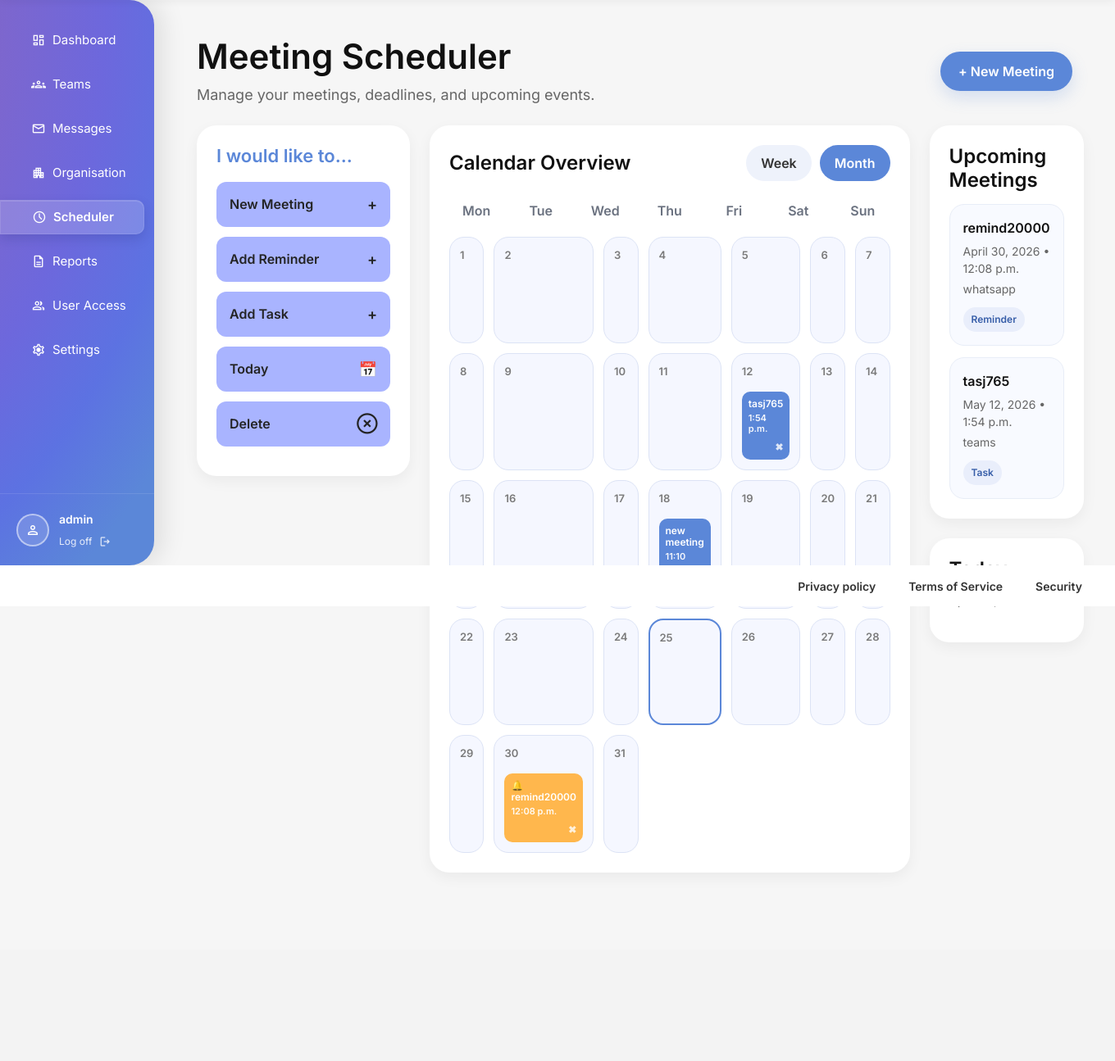
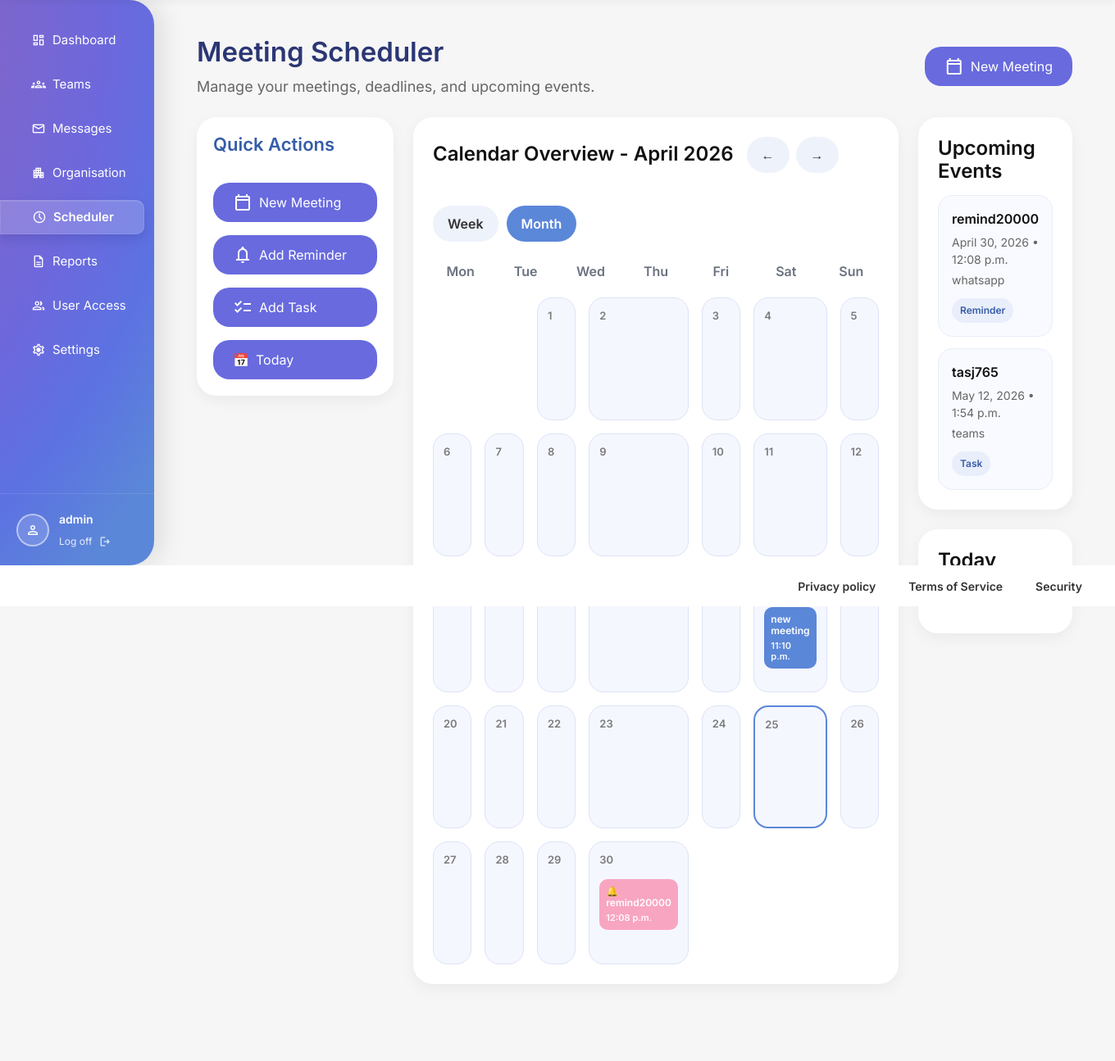
Before and after one commit to dn237/skyWebApplication, a Django app: page /schedules/ in a window 1360 px wide. Shown: the part 60-1355 px from the top of the page at 82% size. Before the commit the page ends 1101 px from the top, so only its background shows below. Run offline with Django 5.2, Linux system fonts and the light colour scheme; a user stored in the database is signed in; data comes from the database, SQL or seed files in the repository; both versions use the stored data as it was after the commit.

Commit message:
Improve scheduler calendar UI and navigation

```diff
--- a/scheduler/models.py
+++ b/scheduler/models.py
@@ -3,9 +3,9 @@ from django.contrib.auth.models import User
 
 class Schedule(models.Model):
     SCHEDULE_TYPES = [
-         ('weekly', 'Weekly'),
-        ('monthly', 'Monthly'),
-        ('upcoming', 'Upcoming'),
+         ('meeting', 'Meeting'),
+        ('reminder', 'Reminder'),
+        ('task', 'Task'),
     ]
 
     title = models.CharField(max_length=200)
--- a/scheduler/templates/scheduler/schedule_list.html
+++ b/scheduler/templates/scheduler/schedule_list.html
@@ -21,11 +21,10 @@
         flex-wrap: wrap;
     }
 
-    .scheduler-title {
-        margin: 0 0 8px 0;
-        font-size: 42px;
+   .page-title {
+        font-size: 28px;
         font-weight: 700;
-        color: #111111;
+        color: #365DA8;
     }
 
     .scheduler-subtitle {
@@ -36,12 +35,11 @@
 
     .scheduler-btn {
         background: #5B87D8;
-        color: #FFFFFF !important;
-        padding: 12px 22px;
+        color: #FFFFFF;
         border-radius: 999px;
+        padding: 10px 18px;
         font-weight: 600;
-        box-shadow: 0 8px 20px rgba(91, 135, 216, 0.22);
-        display: inline-block;
+        border: none;
     }
 
     .scheduler-layout {
@@ -61,6 +59,7 @@
 
     .scheduler-main-card {
         min-height: 700px;
+        width: 100%;
     }
 
     .scheduler-card-top {
@@ -120,14 +119,14 @@
     .calendar-grid {
         display: grid;
         grid-template-columns: repeat(7, 1fr);
-        gap: 12px;
+        gap: 16px;
     }
 
     .calendar-day {
         background: #F5F7FF;
         border: 1px solid #DCE3F5;
         border-radius: 18px;
-        min-height: 130px;
+        min-height: 150px;
         padding: 12px;
         display: flex;
         flex-direction: column;
@@ -160,12 +159,18 @@
         opacity: 0.95;
     }
     .calendar-event.reminder {
-        background: #FFB74D;  /* orange */
+        background: #F8A5C2;
         color: #FFFFFF;
     }
 
     .calendar-day.today {
         border: 2px solid #5B87D8;
+    }
+
+    .empty-day {
+        background: transparent;
+        border: none;
+        box-shadow: none;
     }
 
     .scheduler-side {
@@ -214,7 +219,7 @@
     }
     .scheduler-layout {
         display: grid;
-        grid-template-columns: 260px 3fr 1fr;
+        grid-template-columns: 240px 5fr 1.5fr;
         gap: 24px;
         align-items: start;
         }
@@ -222,15 +227,18 @@
     .scheduler-actions-card {
         background: #FFFFFF;
         border-radius: 24px;
-        padding: 24px;
+        padding: 20px;
+        display: flex;
+        flex-direction: column;
         box-shadow: 0 6px 18px rgba(0, 0, 0, 0.05);
+        gap: 16px;
     }
 
     .scheduler-actions-card h3 {
         margin: 0 0 18px 0;
         font-size: 22px;
         font-weight: 700;
-        color: #5B87D8;
+        color:#365DA8;
     }
     .schedule-popup {
         display: none;
@@ -309,15 +317,27 @@
 
     .action-btn {
         display: flex;
-        justify-content: space-between;
         align-items: center;
-        background: #A9B4FF;
-        color: #242424 !important;
-        padding: 14px 16px;
-        border-radius: 12px;
-        margin-bottom: 12px;
+        gap: 10px;
+
+        background: linear-gradient(135deg, #6C5CE7, #5B87D8);
+        color: #FFFFFF;
+
+        padding: 12px 16px;
+        border-radius: 999px;
+
         font-weight: 600;
-        font-size: 16px;
+        font-size: 14px;
+
+        text-decoration: none;
+        border: none;
+
+        transition: all 0.2s ease;
+    }
+
+    .action-btn:hover {
+        opacity: 0.9;
+        transform: translateY(-1px);
     }
 
     .action-btn span {
@@ -372,40 +392,70 @@
 <div class="scheduler-page">
     <div class="scheduler-header">
         <div>
-            <h1 class="scheduler-title">Meeting Scheduler</h1>
+            <h1 class="page-main-title">Meeting Scheduler</h1>
             <p class="scheduler-subtitle">Manage your meetings, deadlines, and upcoming events.</p>
         </div>
-        <a href="{% url 'scheduler:create_schedule' %}" class="scheduler-btn">+ New Meeting</a>
+        <a href="{% url 'scheduler:create_schedule' %}" class="btn-action-primary">
+            <span class="material-symbols-outlined">calendar_today</span> New Meeting
+        </a>
     </div>
 
     <div class="scheduler-layout">
         <div class="scheduler-actions-card">
-            <h3>I would like to...</h3>
+            <h3 class="card-title-figma quick-actions-title">Quick Actions</h3>
 
-            <a href="{% url 'scheduler:create_schedule' %}" class="action-btn">
-                New Meeting <span>+</span>
+            <a href="{% url 'scheduler:create_schedule' %}" class="btn-action-primary">
+                <span class="material-symbols-outlined">calendar_today</span>
+                New Meeting
             </a>
 
-            <a href="{% url 'scheduler:create_schedule' %}?type=reminder" class="action-btn">
-                Add Reminder <span>+</span>
+            <a href="{% url 'scheduler:create_schedule' %}?type=reminder" class="btn-action-primary">
+                <span class="material-symbols-outlined">notifications</span>
+                Add Reminder
             </a>
 
-            <a href="{% url 'scheduler:create_schedule' %}?type=task" class="action-btn">
-                Add Task <span>+</span>
+            <a href="{% url 'scheduler:create_schedule' %}?type=task" class="btn-action-primary">
+                <span class="material-symbols-outlined">checklist</span>
+                Add Task
             </a>
 
-            <a href="{% url 'scheduler:schedule_list' %}?filter=today" class="action-btn {% if filter_type == 'today' %}active-filter{% endif %}">
-                Today <span>📅</span>
-            </a>
-
-            <a href="#" class="action-btn danger">
-                Delete <span>⊗</span>
+            <a href="{% url 'scheduler:schedule_list' %}?filter=today" class="btn-action-primary {% if filter_type == 'today' %}active-filter{% endif %}">
+                <span>📅</span> Today
             </a>
         </div>
 
     <div class="scheduler-main-card">
         <div class="scheduler-card-top">
-            <h2>Calendar Overview</h2>
+            <div class="scheduler-card-top">
+
+                <h2 class="card-title-figma" style="margin:0;">
+                    Calendar Overview - {{ current_month_date|date:"F Y" }}
+                </h2>
+                <div style="display:flex; gap:8px;">
+                    {% if view_type == 'week' %}
+                        <a href="?view=week&week_start={{ previous_week|date:'Y-m-d' }}"
+                        class="scheduler-switch secondary">
+                            ←
+                        </a>
+
+                        <a href="?view=week&week_start={{ next_week|date:'Y-m-d' }}"
+                        class="scheduler-switch secondary">
+                            →
+                        </a>
+                    {% else %}
+                        <a href="?view=month&month={{ selected_month|add:'-1' }}&year={{ selected_year }}"
+                        class="scheduler-switch secondary">
+                            ←
+                        </a>
+
+                        <a href="?view=month&month={{ selected_month|add:'1' }}&year={{ selected_year }}"
+                        class="scheduler-switch secondary">
+                            →
+                        </a>
+                    {% endif %}
+                </div>
+
+            </div>
                 {% if filter_type == 'today' %}
                     <p class="empty-text">Showing meetings for today only.</p>
                 {% endif %}
@@ -434,42 +484,47 @@
 
         <div class="calendar-grid">
     {% for day in calendar_days %}
-                <div class="calendar-day {% if view_type == 'week' and day == today or view_type == 'month' and day == today.day %}today{% endif %}">
-                    <div class="day-number">
-                        {% if view_type == 'week' %}
-                            {{ day.day }}
-                        {% else %}
-                            {{ day }}
-                        {% endif %}
-                    </div>
+
+        {% if day %}
+            <div class="calendar-day {% if day == today %}today{% endif %}">
+                <div class="day-number">{{ day.day }}</div>
 
                 {% for schedule in schedules %}
-                        {% if view_type == 'week' and schedule.date|date:"Y-m-d" == day|date:"Y-m-d" or view_type == 'month' and schedule.date.day == day %}
+                    {% if schedule.date == day %}
                         <div class="calendar-event {% if schedule.schedule_type == 'reminder' %}reminder{% endif %}"
-                                onclick="openSchedulePopup('{{ schedule.title|escapejs }}', '{{ schedule.message|default:"No description added."|escapejs }}', '{{ schedule.date }}', '{{ schedule.time }}', '{{ schedule.platform|escapejs }}', '{% url 'scheduler:edit_schedule' schedule.id %}')">
+                            onclick="openSchedulePopup(
+                                '{{ schedule.title|escapejs }}',
+                                '{{ schedule.message|default:"No description added."|escapejs }}',
+                                '{{ schedule.date }}',
+                                '{{ schedule.time }}',
+                                '{{ schedule.platform|escapejs }}',
+                                '{% url "scheduler:edit_schedule" schedule.id %}',
+                                '{% url "scheduler:delete_schedule" schedule.id %}'
+                            )">
+
                             <strong>
                                 {% if schedule.schedule_type == 'reminder' %}🔔 {% endif %}
+                                {% if schedule.schedule_type == 'task' %}✅ {% endif %}
                                 {{ schedule.title }}
                             </strong>
 
                             <span>{{ schedule.time }}</span>
-
-                                <a href="{% url 'scheduler:delete_schedule' schedule.id %}"
-                                class="delete-btn"
-                                onclick="event.stopPropagation(); return confirm('Delete this item?');">
-                                ✖
-                                </a>
                         </div>
                     {% endif %}
                 {% endfor %}
             </div>
+
+        {% else %}
+            <div class="calendar-day empty-day"></div>
+        {% endif %}
+
     {% endfor %}
 </div>
         </div>
 
     <div class="scheduler-side">
         <div class="scheduler-side-card">
-            <h3>Upcoming Meetings</h3>
+            <h3>Upcoming Events</h3>
 
             {% for schedule in upcoming_schedules %}
                 <div class="upcoming-item">
@@ -479,7 +534,7 @@
                     <div class="upcoming-badge">{{ schedule.schedule_type|title }}</div>
                 </div>
             {% empty %}
-                <p class="empty-text">No upcoming meetings.</p>
+                <p class="empty-text">No upcoming events.</p>
             {% endfor %}
         </div>
 
@@ -498,16 +553,22 @@
         <div class="popup-meta" id="popupPlatform"></div>
 
         <a id="popupEditLink" class="popup-edit-btn">Edit</a>
+
+        <a id="popupDeleteLink" class="popup-edit-btn" style="background:#EF4444;">
+            Delete
+        </a>
+
     </div>
 </div>
 
 <script>
-    function openSchedulePopup(title, description, date, time, platform, editUrl) {
+    function openSchedulePopup(title, description, date, time, platform, editUrl, deleteUrl) {
         document.getElementById("popupTitle").innerText = title;
         document.getElementById("popupDescription").innerText = description;
         document.getElementById("popupDateTime").innerText = date + " • " + time;
         document.getElementById("popupPlatform").innerText = platform;
         document.getElementById("popupEditLink").href = editUrl;
+        document.getElementById("popupDeleteLink").href = deleteUrl;
 
         document.getElementById("schedulePopup").style.display = "flex";
 
--- a/scheduler/views.py
+++ b/scheduler/views.py
@@ -1,15 +1,27 @@
 # AUTHOR: SAMIA EL HAYARI RIFI | STUDENT ID: 20899864
 # View logic for scheduler features (meetings, reminders, calendar display)
-
+import calendar
 from django.shortcuts import render, redirect, get_object_or_404
 from .models import Schedule
 from datetime import date, timedelta
 from .forms import ScheduleForm
 
+
 def schedule_list(request):
     today = date.today()
     filter_type = request.GET.get('filter')
     view_type = request.GET.get('view', 'month')
+
+    selected_year = int(request.GET.get('year', today.year))
+    selected_month = int(request.GET.get('month', today.month))
+
+    # Fix month overflow
+    if selected_month < 1:
+        selected_month = 12
+        selected_year -= 1
+    elif selected_month > 12:
+        selected_month = 1
+        selected_year += 1
 
     schedules = Schedule.objects.all().order_by('date', 'time')
 
@@ -17,12 +29,37 @@ def schedule_list(request):
         schedules = schedules.filter(date=today)
 
     if view_type == 'week':
-        start_of_week = today
-        end_of_week = today + timedelta(days=6)
+        week_start_param = request.GET.get('week_start')
+
+        if week_start_param:
+            start_of_week = date.fromisoformat(week_start_param)
+        else:
+            start_of_week = today - timedelta(days=today.weekday())
+
+        end_of_week = start_of_week + timedelta(days=6)
+
+        previous_week = start_of_week - timedelta(days=7)
+        next_week = start_of_week + timedelta(days=7)
+
         schedules = schedules.filter(date__range=[start_of_week, end_of_week])
         calendar_days = [start_of_week + timedelta(days=i) for i in range(7)]
     else:
-        calendar_days = list(range(1, 32))
+        first_weekday, days_in_month = calendar.monthrange(selected_year, selected_month)
+
+        calendar_days = []
+
+        for _ in range(first_weekday):
+            calendar_days.append(None)
+
+        for day in range(1, days_in_month + 1):
+            calendar_days.append(date(selected_year, selected_month, day))
+
+        previous_week = None
+        next_week = None
+        start_of_week = None
+        end_of_week = None
+
+    current_month_date = date(selected_year, selected_month, 1)
 
     upcoming_schedules = Schedule.objects.filter(date__gte=today).order_by('date', 'time')[:5]
 
@@ -33,7 +70,15 @@ def schedule_list(request):
         'filter_type': filter_type,
         'view_type': view_type,
         'calendar_days': calendar_days,
+        'selected_year': selected_year,
+        'selected_month': selected_month,
+        'current_month_date': current_month_date,
+        'previous_week': previous_week if view_type == 'week' else None,
+        'next_week': next_week if view_type == 'week' else None,
+        'week_start': start_of_week if view_type == 'week' else None,
+        'week_end': end_of_week if view_type == 'week' else None,
     })
+
 def create_schedule(request):
     schedule_type = request.GET.get('type')
 
@@ -81,6 +126,7 @@ def edit_schedule(request, id):
         'schedule': schedule,
     })
 
+
 def delete_schedule(request, id):
     schedule = get_object_or_404(Schedule, id=id)
     schedule.delete()
--- a/static/css/global.css
+++ b/static/css/global.css
@@ -2071,7 +2071,7 @@ form.search-bar.dashboard-search {
     }
 
     .content-container {
-        max-width: 1360px;
+        max-width: 80%;
     }
 
     .sidebar-nav {
```
Also changed, not shown: scheduler/forms.py (+23 -0 lines), scheduler/templates/scheduler/create_schedule.html (+25 -0 lines), db.sqlite3, scheduler/migrations/0009_alter_schedule_schedule_type.py (added). Lines whose indentation alone changed are shown as unchanged.
